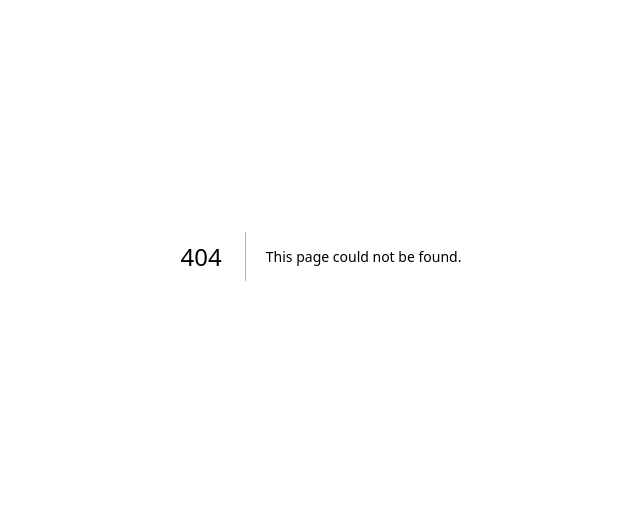
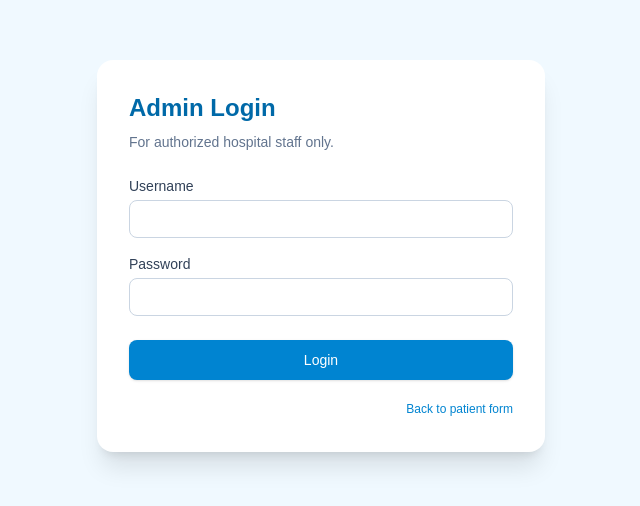
Before and after one commit to NxmNile/patient_info, a Next.js app: page /login in a window 1280 px wide. Before the commit this address had no page. Shown: the part 144-650 px from the top of the page, without its empty margins (319-959 px from the left). Built offline with nearby package versions, Linux system fonts and the light colour scheme.

Commit message:
create login page

```diff
--- /dev/null
+++ b/app/login/page.tsx
@@ -0,0 +1,93 @@
+"use client";
+
+import { useState, FormEvent } from "react";
+import { useRouter } from "next/navigation";
+
+export default function AdminLoginPage() {
+  const router = useRouter();
+  const [username, setUsername] = useState("");
+  const [password, setPassword] = useState("");
+  const [error, setError] = useState("");
+
+  // mock credential ง่าย ๆ
+  const ADMIN_USER = "admin";
+  const ADMIN_PASS = "admin123";
+
+  const handleSubmit = (e: FormEvent) => {
+    e.preventDefault();
+    setError("");
+
+    if (username === ADMIN_USER && password === ADMIN_PASS) {
+
+      if (typeof window !== "undefined") {
+        localStorage.setItem("isAdmin", "true");
+      }
+      router.push("/admin");
+    } else {
+      setError("Invalid username or password");
+    }
+  };
+
+  return (
+    <main className="min-h-screen bg-sky-50 flex items-center justify-center px-4">
+      <div className="w-full max-w-md bg-white rounded-2xl shadow-xl p-6 md:p-8">
+        <h1 className="text-2xl font-semibold text-sky-700 mb-2">
+          Admin Login
+        </h1>
+        <p className="text-sm text-slate-500 mb-6">
+          For authorized hospital staff only.
+        </p>
+
+        <form onSubmit={handleSubmit} className="space-y-4">
+          <div className="flex flex-col">
+            <label className="text-sm font-medium text-slate-700">
+              Username
+            </label>
+            <input
+              type="text"
+              value={username}
+              onChange={(e) => setUsername(e.target.value)}
+              className="mt-1 rounded-lg border border-slate-300 px-3 py-2 text-sm text-gray-700 focus:outline-none focus:ring-2 focus:ring-sky-400"
+              required
+            />
+          </div>
+
+          <div className="flex flex-col">
+            <label className="text-sm font-medium text-slate-700">
+              Password
+            </label>
+            <input
+              type="password"
+              value={password}
+              onChange={(e) => setPassword(e.target.value)}
+              className="mt-1 rounded-lg border border-slate-300 px-3 py-2 text-sm text-black focus:outline-none focus:ring-2 focus:ring-sky-400"
+              required
+            />
+          </div>
+
+          {error && (
+            <p className="text-sm text-red-500">
+              {error}
+            </p>
+          )}
+
+          <button
+            type="submit"
+            className="w-full mt-2 py-2.5 rounded-lg bg-sky-600 text-white text-sm font-medium hover:bg-sky-700 transition-colors shadow-sm"
+          >
+            Login
+          </button>
+        </form>
+
+        <div className="mt-4 text-right">
+          <a
+            href="/"
+            className="text-xs text-sky-600 hover:text-sky-800"
+          >
+            Back to patient form
+          </a>
+        </div>
+      </div>
+    </main>
+  );
+}
```
